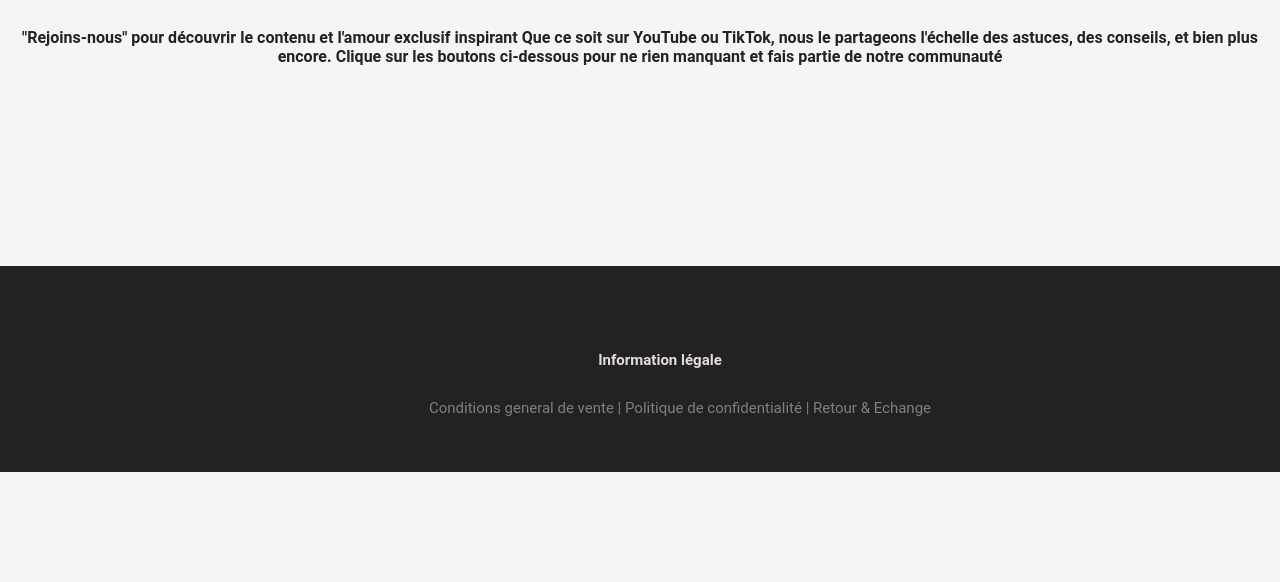
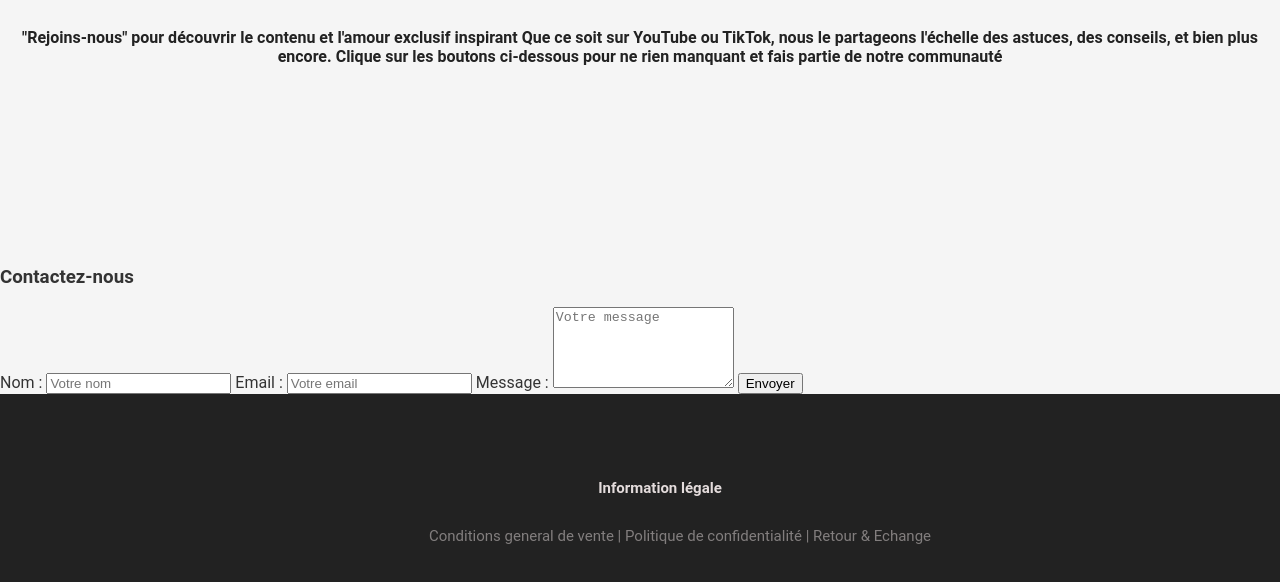
Before and after one commit to Yxniiss/landingCat, a plain HTML site: page index.html in a window 1280 px wide. Shown: the part 2252-2834 px from the top of the page. Before the commit the page ends 2724 px from the top, so only its background shows below. Drawn offline with Linux system fonts and the light colour scheme.

Commit message:
add formulaire

```diff
--- a/index.html
+++ b/index.html
@@ -111,6 +111,23 @@
                  pour ne rien manquant et fais partie de notre communauté</h4>
         </section>
 
+        <section id="contact">
+            <h3>Contactez-nous</h3>
+            <form action="#" method="post">
+                <label for="name">Nom :</label>
+                <input type="text" id="name" name="name" placeholder="Votre nom" required>
+
+                <label for="email">Email :</label>
+                <input type="email" id="email" name="email" placeholder="Votre email" required>
+
+                <label for="message">Message :</label>
+                <textarea id="message" name="message" rows="5" placeholder="Votre message" required></textarea>
+
+                <button type="submit">Envoyer</button>
+            </form>
+        </section>
+
+
 
     </main>
     <footer>
```
